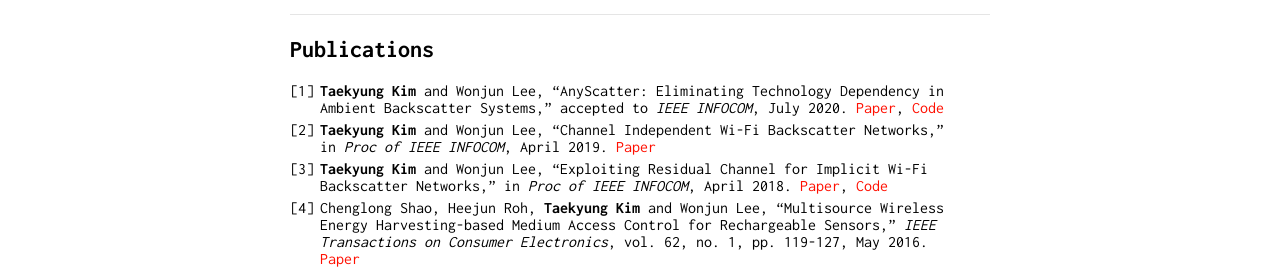
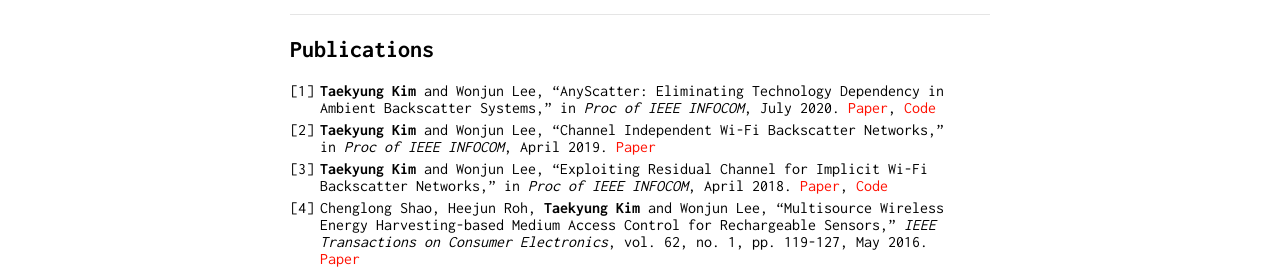
Before and after one commit to tkkim92/tkkim92.github.io, a Jekyll site: the page built from index.md, in a window 1280 px wide. Shown: the part 297-570 px from the top of the page. Built offline with Jekyll 4.4.1, drawn with Linux system fonts in a browser that asks for light colours; our own code applies the rules of GitHub Pages for plain Markdown files.

Commit message:
INFOCOM 2020 IEEE Xplore Link

```diff
--- a/index.md
+++ b/index.md
@@ -15,7 +15,7 @@ Please send me an email to *tkkim92@korea.ac.kr* if you are interested in my res
 
 ## Publications
 
-1. **Taekyung Kim** and Wonjun Lee, "AnyScatter: Eliminating Technology Dependency in Ambient Backscatter Systems," accepted to *IEEE INFOCOM*, July 2020. [Paper](publications/AnyScatter_INFOCOM_2020.pdf), [Code](https://github.com/tkkim92/gr-AnyScatter)
+1. **Taekyung Kim** and Wonjun Lee, "AnyScatter: Eliminating Technology Dependency in Ambient Backscatter Systems," in *Proc of IEEE INFOCOM*, July 2020. [Paper](https://ieeexplore.ieee.org/document/9155276), [Code](https://github.com/tkkim92/gr-AnyScatter)
 1. **Taekyung Kim** and Wonjun Lee, "Channel Independent Wi-Fi Backscatter Networks," in *Proc of IEEE INFOCOM*, April 2019. [Paper](https://ieeexplore.ieee.org/document/8737376)
 1. **Taekyung Kim** and Wonjun Lee, "Exploiting Residual Channel for Implicit Wi-Fi Backscatter Networks," in *Proc of IEEE INFOCOM*, April 2018. [Paper](https://ieeexplore.ieee.org/document/8486273), [Code](https://github.com/tkkim92/gr-ReScatter)
 1. Chenglong Shao, Heejun Roh, **Taekyung Kim** and Wonjun Lee, "Multisource Wireless Energy Harvesting-based Medium Access Control for Rechargeable Sensors," *IEEE Transactions on Consumer Electronics*, vol. 62, no. 1, pp. 119-127, May 2016. [Paper](https://ieeexplore.ieee.org/document/7514670/)
```
Also changed, not shown: 1 other file.
